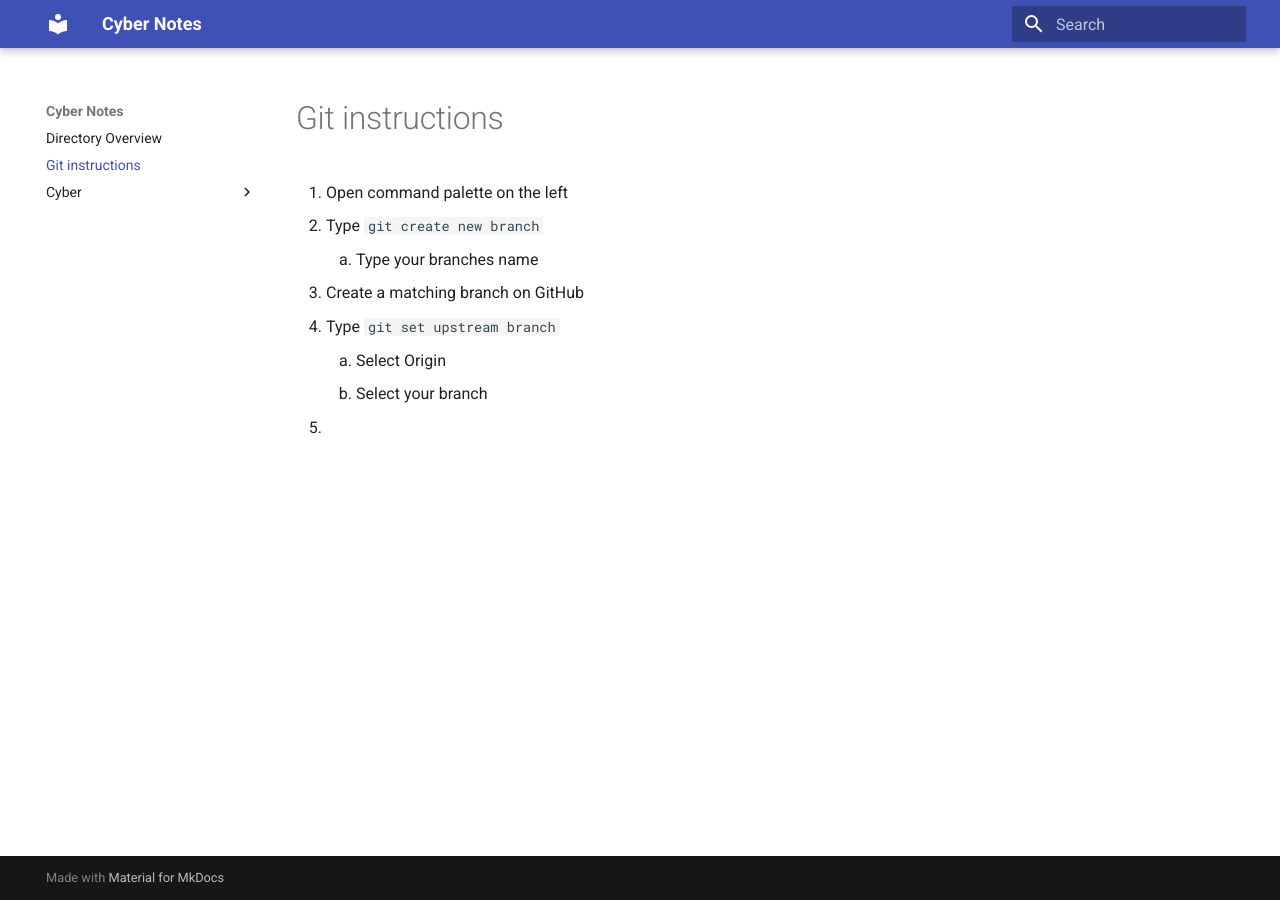
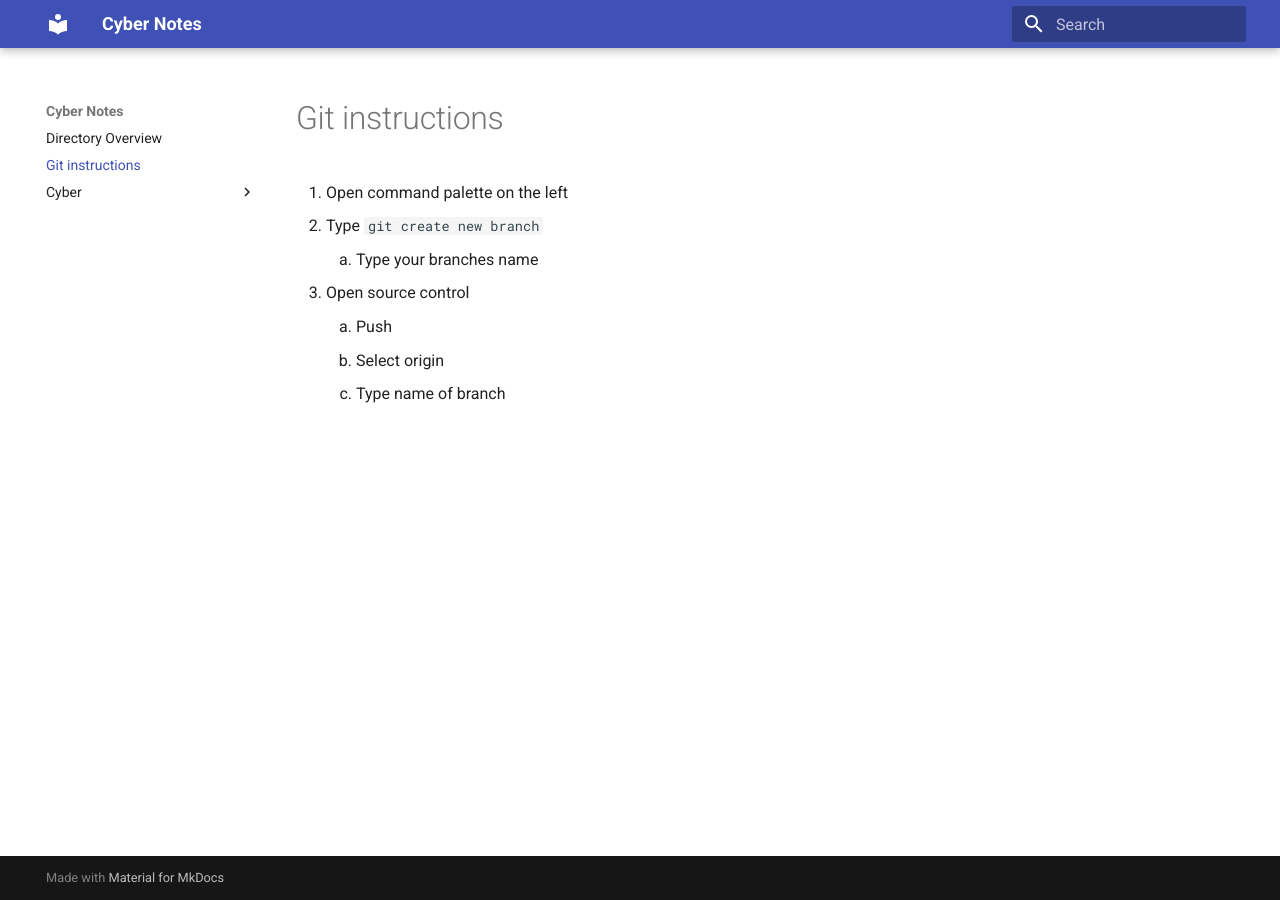
Before and after one commit to TeakKey7/Cyber-Notes, an MkDocs documentation site: the page built from Cyber-Notes/git-instructions.md, in a window 1280 px wide. Built offline with MkDocs 1.6.1 and Material for MkDocs 9.7.7, drawn with Linux system fonts in a browser that asks for light colours.

Commit message:
vault backup: 2025-01-31 10:58:08

```diff
--- a/Cyber-Notes/git-instructions.md
+++ b/Cyber-Notes/git-instructions.md
@@ -2,8 +2,7 @@
 1. Open command palette on the left
 2. Type `git create new branch`
 	1. Type your branches name
-3. Create a matching branch on GitHub
-4. Type `git set upstream branch`
-	1. Select Origin
-	2. Select your branch
-5.
+3. Open source control
+	1. Push
+	2. Select origin
+	3. Type name of branch
```
